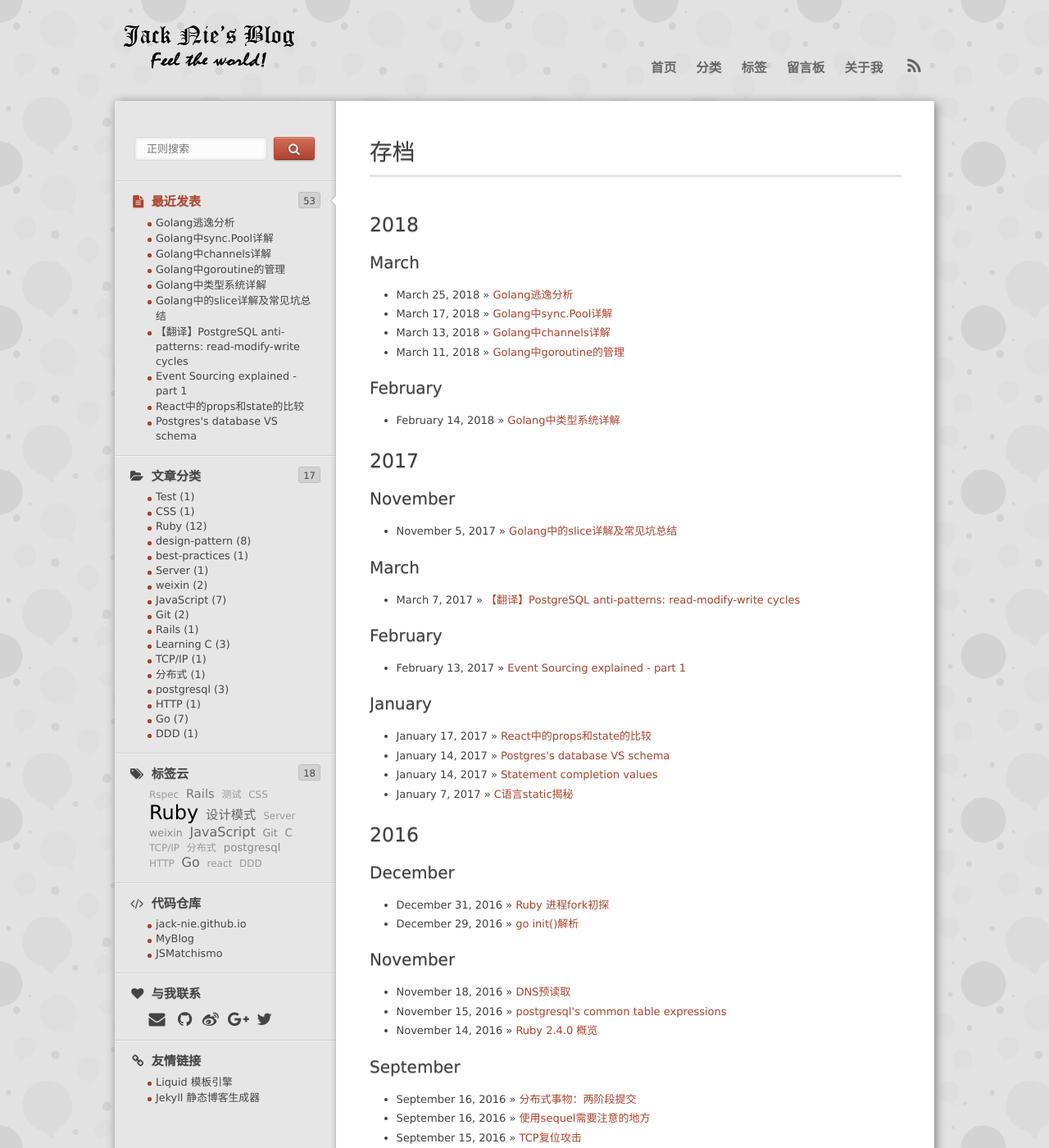
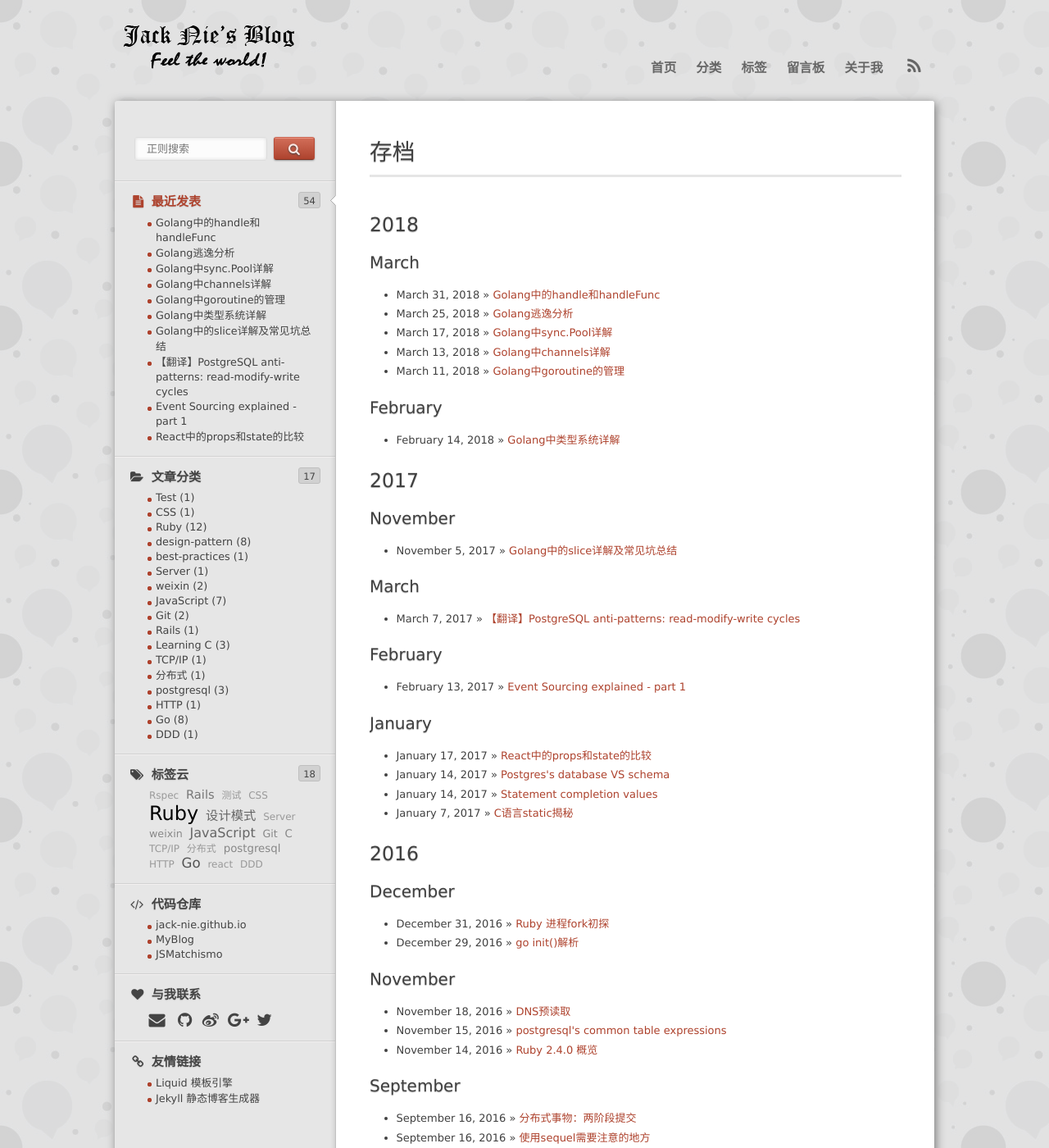
Before and after one commit to jack-nie/jack-nie.github.io, a Jekyll site: the page built from archive.html, in a window 1280 px wide and 1400 px high. Shown: the whole window at 82% size. Built offline with Jekyll 4.4.1, drawn with Linux system fonts in a browser that asks for light colours; nearby versions of some CDN libraries; library files that are not in the unit come from our copies; part of the change alters nothing that is shown.

Commit message:
add post

````diff
--- a/_posts/2018-03-25-golang-eacape-analysis.markdown
+++ b/_posts/2018-03-25-golang-eacape-analysis.markdown
@@ -24,4 +24,6 @@ tags: ["Go"]
 4. cgo对变量的指针引用。
 
 可以通过在编译时加上`-m -l`参数来进行逃逸分析，其中-m将会输出逃逸分析相关信息，-l防止编译器进行自动的方法内联。
+
+
 参考资料：
--- /dev/null
+++ b/_posts/2018-03-31-golang-handle-and-handlefunc.markdown
@@ -0,0 +1,39 @@
+---
+layout: post
+title:  "Golang中的handle和handleFunc"
+date:   "2018-03-31"
+keywords: ["golang", "handle", "handleFunc", "net/http"]
+description: "golang中handle和handleFunc的分析"
+category: "Go"
+tags: ["Go"]
+---
+{% include JB/setup %}
+
+在golang的标准库文档中有这么一段示例：
+
+```
+http.Handle("/foo", fooHandler)
+
+http.HandleFunc("/bar", func(w http.ResponseWriter, r *http.Request) {
+	fmt.Fprintf(w, "Hello, %q", html.EscapeString(r.URL.Path))
+})
+
+log.Fatal(http.ListenAndServe(":8080", nil))
+```
+
+handle和handleFunc都接收两个参数，第一个都是将要访问的路由，是一个string类型，不同的是第二个参数，前者接受一个实现了Handlerinterface的type，后者是一个handler的方法。
+之所以要有handle是为了当逻辑比较复杂时可以在请求的过程中加入一些状态，一个实现了Handler类型的type可以很容易的做到这一点。
+当然对于简单的场景，使用handleFunc开发效率更高一些。
+
+在server.go的源码中可以看到handlerFunc的具体实现：
+
+```
+type HandlerFunc func(ResponseWriter, *Request)
+
+// ServeHTTP calls f(w, r).
+func (f HandlerFunc) ServeHTTP(w ResponseWriter, r *Request) {
+    f(w, r)
+}
+```
+
+首先自定义一个类型为func的type，添加一个ServeHttp的方法，并在方法体中调用自身，这实际上是一个wrapper，主要是为了方便。
````
